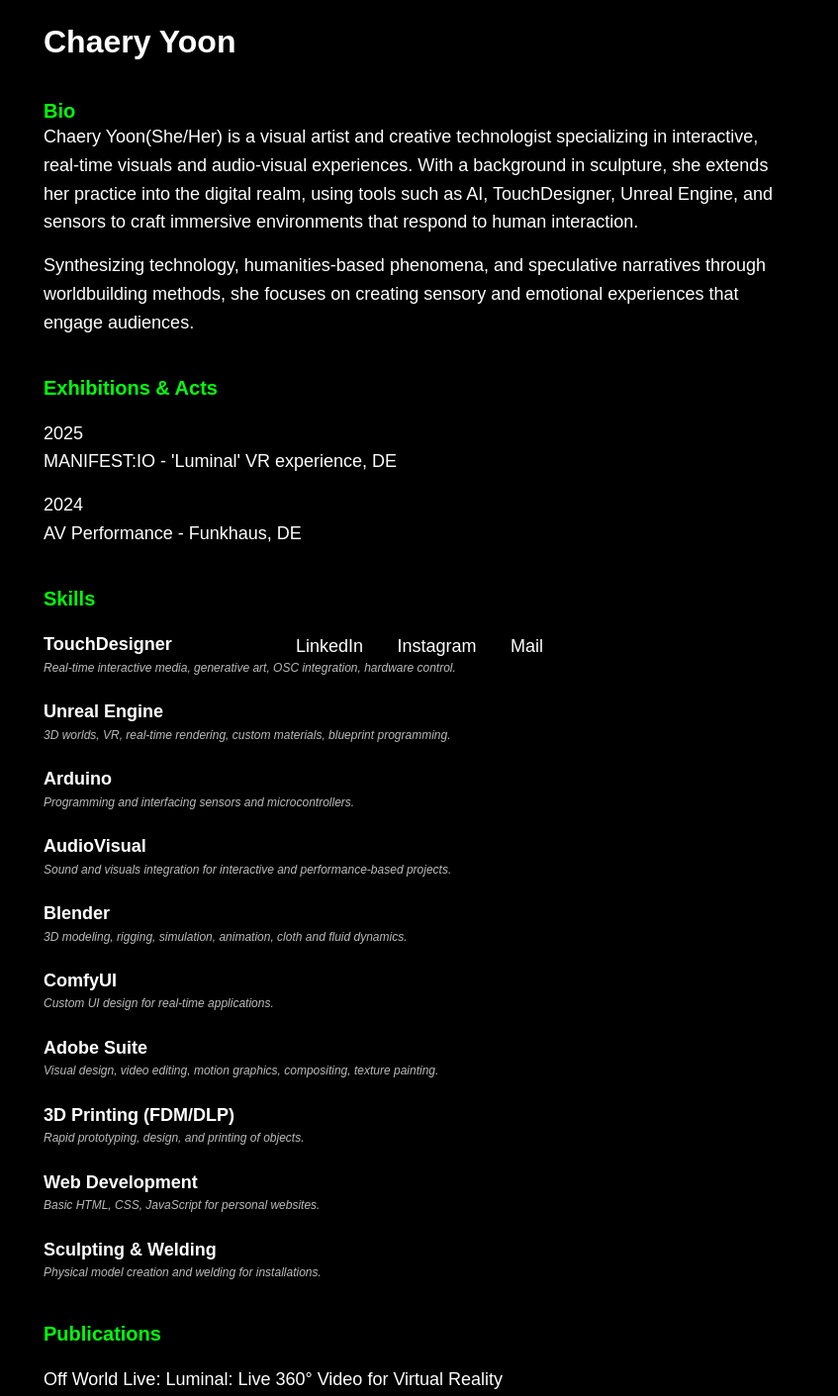
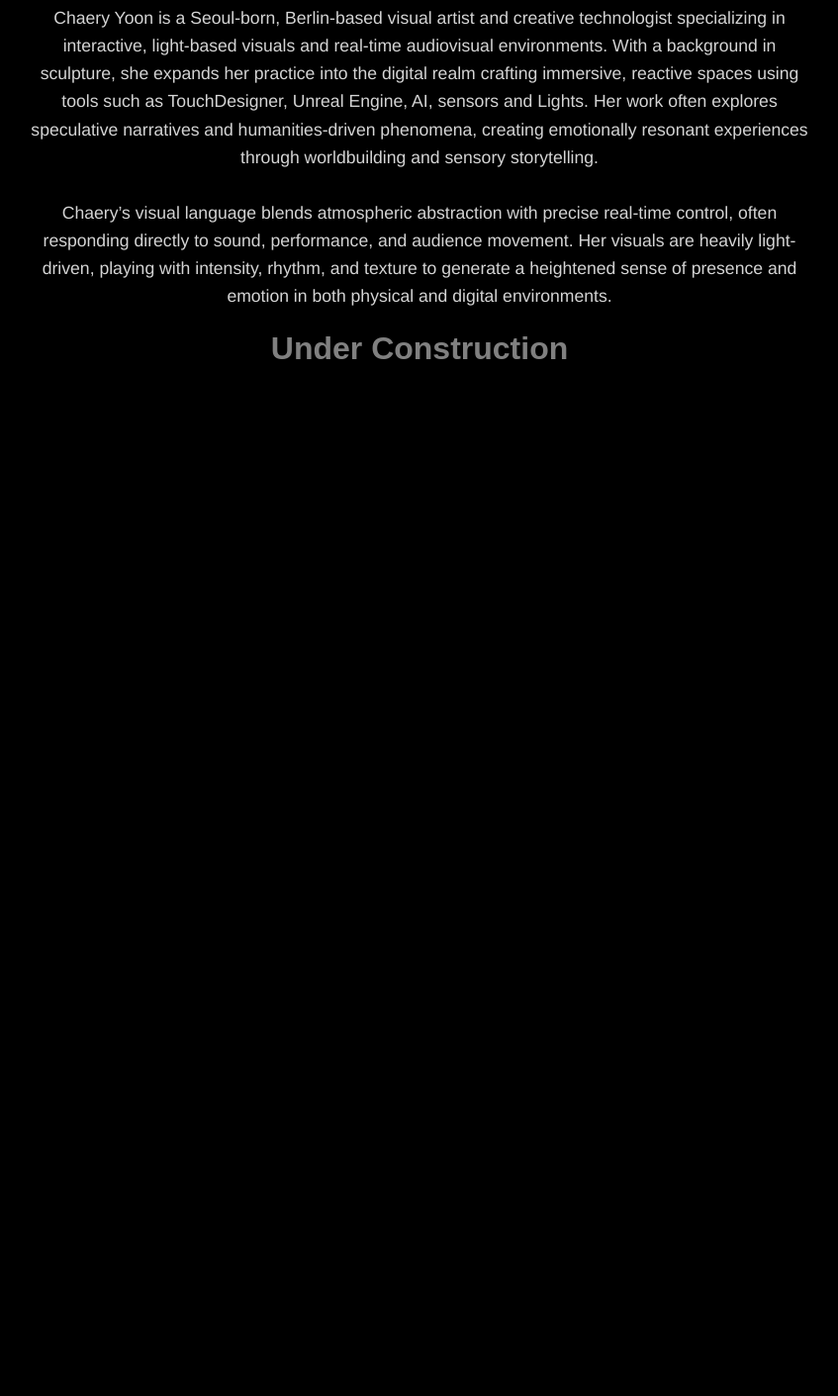
Before and after one commit to yourfavgalcherry/website, a website: page about.html in a window 1280 px wide. Shown: the part 96-1507 px from the top of the page at 99% size, without its empty margins (216-1063 px from the left). After the commit the page ends 800 px from the top, so only its background shows below. Drawn offline with Linux system fonts and the light colour scheme.

Commit message:
Initial commit

```diff
--- a/about.html
+++ b/about.html
@@ -5,107 +5,54 @@
     <meta name="viewport" content="width=device-width, initial-scale=1.0">
     <title>About</title>
     <link rel="stylesheet" href="styles.css">
+    <style>
+        .intro-text {
+            max-width: 800px;
+            margin: 100px auto 20px auto;
+            font-size: 1.1rem;
+            font-family: Helvetica, sans-serif;
+            line-height: 1.6;
+            color: rgb(212, 212, 212);
+            text-align: center;
+        }
+        .under-construction {
+            text-align: center;
+
+            font-size: 2rem;
+            font-weight: bold;
+            color: gray;
+            margin: 20px 0 10px 0;
+        }
+        .small-note {
+            text-align: center;
+            font-family: Helvetica, sans-serif;
+            font-size: 0.85rem;
+            color: gray;
+            margin-bottom: 30px;
+        }
+    </style>
 </head>
 <body>
 <!-- 네비게이션 바 -->
 <nav class="navbar">
     <a href="index.html">Home</a>
-    <div class="dropdown">
-        <a href="#" class="works-link">Works ▾</a>
-        <div class="dropdown-content">
-            <a href="works/projects.html">Projects</a>
-            <a href="works/commercials.html">Commercials</a>
-        </div>
-    </div>
-    <a href="blog.html">Blog</a>
 </nav>
 
-<!-- 소개 텍스트 -->
-<section class="about-content">
-    <h1>Chaery Yoon</h1>
+<!-- 새로운 소개 텍스트 -->
+<div class="intro-text">
+    Chaery Yoon is a Seoul-born, Berlin-based visual artist and creative technologist
+    specializing in interactive, light-based visuals and real-time audiovisual environments.
+    With a background in sculpture, she expands her practice into the digital realm crafting
+    immersive, reactive spaces using tools such as TouchDesigner, Unreal Engine, AI,
+    sensors and Lights. Her work often explores speculative narratives and humanities-driven
+    phenomena, creating emotionally resonant experiences through worldbuilding and sensory
+    storytelling.
+    <br><br>
+    Chaery’s visual language blends atmospheric abstraction with precise real-time control,
+    often responding directly to sound, performance, and audience movement.
+    Her visuals are heavily light-driven, playing with intensity, rhythm, and texture to generate
+    a heightened sense of presence and emotion in both physical and digital environments.
+</div>
 
-    <!-- Bio 내용 -->
-    <h2 class="bio-title">Bio</h2>
-    <p>
-        Chaery Yoon(She/Her) is a visual artist and creative technologist specializing in interactive, real-time visuals and audio-visual experiences.
-        With a background in sculpture, she extends her practice into the digital realm, using tools such as AI, TouchDesigner, Unreal Engine,
-        and sensors to craft immersive environments that respond to human interaction.
-    </p>
-    <p>
-        Synthesizing technology, humanities-based phenomena, and speculative narratives through worldbuilding methods,
-        she focuses on creating sensory and emotional experiences that engage audiences.
-    </p>
-
-    <!-- Publications, Exhibitions, Skills 내용 추가 -->
-
-    <h2 class="section-title">Exhibitions & Acts</h2>
-    <p>2025<br>MANIFEST:IO - 'Luminal' VR experience, DE</p>
-    <p>2024<br>AV Performance - Funkhaus, DE</p>
-
-
-
-    <h2 class="section-title">Skills</h2>
-
-    <div class="skills">
-        <div class="skill">
-            <p class="skill-title">TouchDesigner</p>
-            <p class="skill-description">Real-time interactive media, generative art, OSC integration, hardware control.</p>
-        </div>
-        <div class="skill">
-            <p class="skill-title">Unreal Engine</p>
-            <p class="skill-description">3D worlds, VR, real-time rendering, custom materials, blueprint programming.</p>
-        </div>
-        <div class="skill">
-            <p class="skill-title">Arduino</p>
-            <p class="skill-description">Programming and interfacing sensors and microcontrollers.</p>
-        </div>
-        <div class="skill">
-            <p class="skill-title">AudioVisual</p>
-            <p class="skill-description">Sound and visuals integration for interactive and performance-based projects.</p>
-        </div>
-        <div class="skill">
-            <p class="skill-title">Blender</p>
-            <p class="skill-description">3D modeling, rigging, simulation, animation, cloth and fluid dynamics.</p>
-        </div>
-        <div class="skill">
-            <p class="skill-title">ComfyUI</p>
-            <p class="skill-description">Custom UI design for real-time applications.</p>
-        </div>
-        <div class="skill">
-            <p class="skill-title">Adobe Suite</p>
-            <p class="skill-description">Visual design, video editing, motion graphics, compositing, texture painting.</p>
-        </div>
-        <div class="skill">
-            <p class="skill-title">3D Printing (FDM/DLP)</p>
-            <p class="skill-description">Rapid prototyping, design, and printing of objects.</p>
-        </div>
-        <div class="skill">
-            <p class="skill-title">Web Development</p>
-            <p class="skill-description">Basic HTML, CSS, JavaScript for personal websites.</p>
-        </div>
-        <div class="skill">
-            <p class="skill-title">Sculpting & Welding</p>
-            <p class="skill-description">Physical model creation and welding for installations.</p>
-        </div>
-    </div>
-
-
-    <h2 class="section-title">Publications</h2>
-    <p>
-        <a href="https://knowledge.offworld.live/en/featured-projects/luminal-live-360deg-video-for-virtual-reality" target="_blank">
-            Off World Live: Luminal: Live 360° Video for Virtual Reality
-        </a>
-    </p>
-<!--<p>Example publication 2: Title and Year</p>-->
-
-</section>
-
-<!-- 소셜 링크 -->
-<footer class="social-links">
-    <a href="https://www.linkedin.com/in/cherryy" target="_blank">LinkedIn</a>
-    <a href="https://www.instagram.com/yourfavgalcherry" target="_blank">Instagram</a>
-    <a href="mailto:cheryyoun@gmail.com">Mail</a>
-</footer>
-
-</body>
-</html>
+<!-- Under Construction -->
+<div class="under-construction">Under Construction</div>
--- a/styles.css
+++ b/styles.css
@@ -78,7 +78,7 @@ body {
 }
 
 .navbar a:hover {
-    color: #00ff0a;
+    color: #003cff;
 }
 
 /* 마우스를 따라다니는 파티클 스타일 */
@@ -352,3 +352,20 @@ body {
     font-weight: bold;
     margin-bottom: 20px;
 }
+
+.intro-text {
+    max-width: 800px;
+    margin: 100px auto 20px auto; /* 상단 간격 100px */
+    font-size: 1.1rem;
+    line-height: 1.6;
+    color: rgb(212, 212, 212);
+    text-align: center;
+}
+
+.under-construction {
+    text-align: center;
+    font-size: 2rem;
+    font-weight: bold;
+    color: gray;
+    margin: 60px 0 10px 0; /* 상단 간격 60px */
+}
```
Also changed, not shown: index.html (+0 -8 lines), 1 other file.
